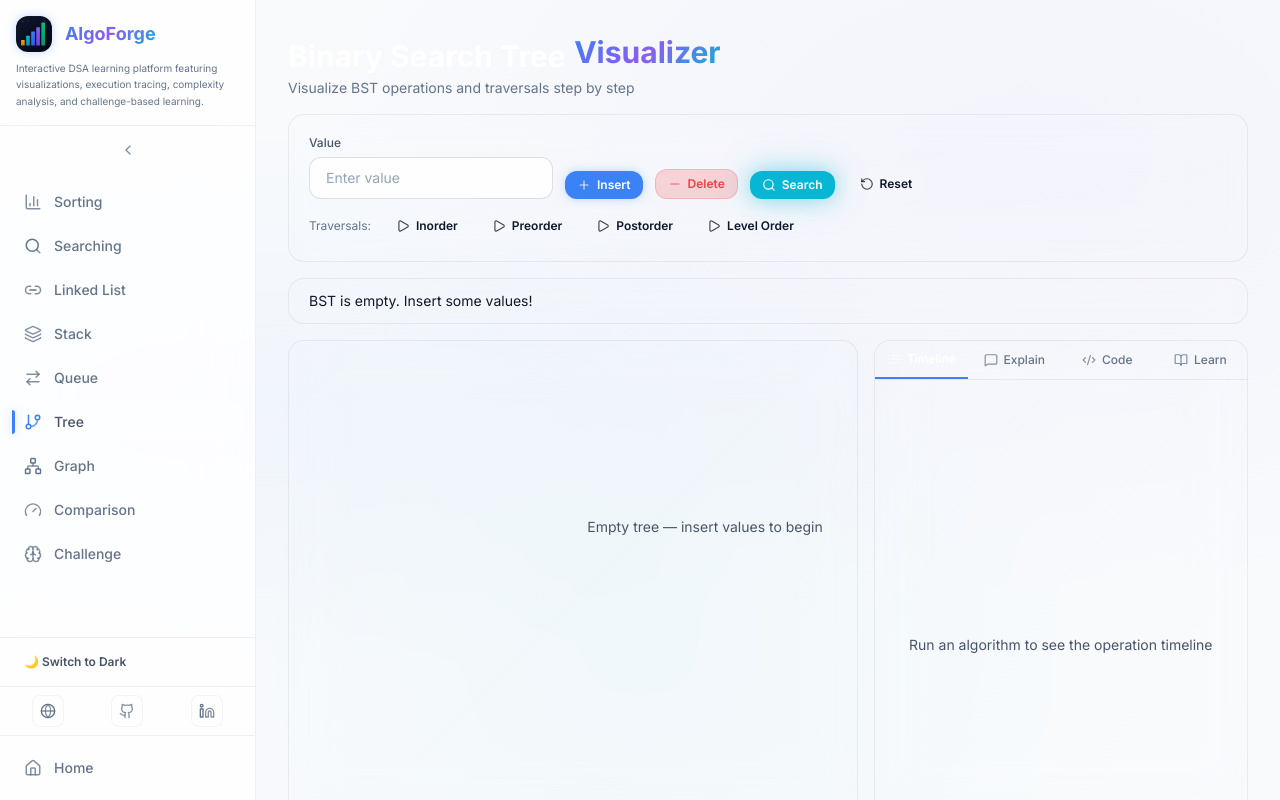
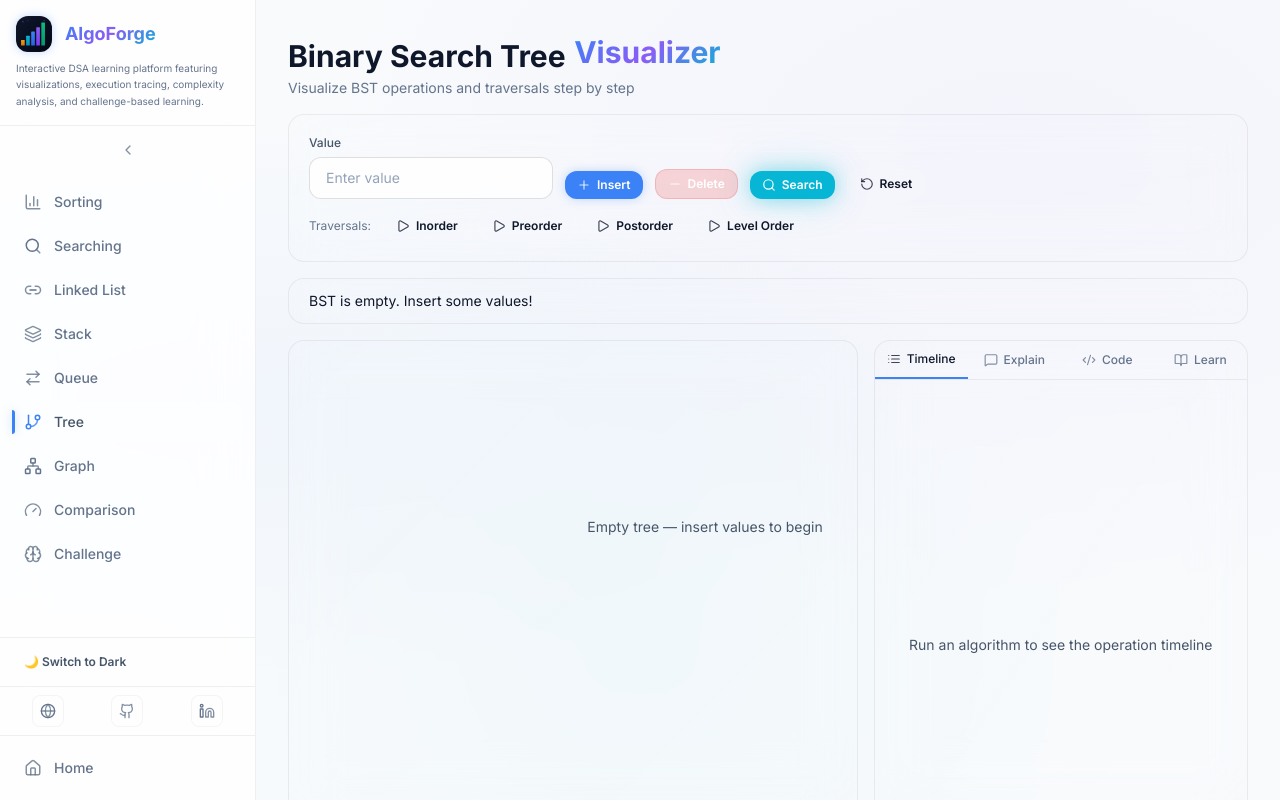
Before and after one commit to YaswanthChowdaryNadendla/AlgoForge-, a React (Vite) app: page /tree in a window 1280 px wide. Built offline with nearby package versions, Linux system fonts and the light colour scheme.

Commit message:
Light mode updated

```diff
--- a/src/components/code/CodeViewer.jsx
+++ b/src/components/code/CodeViewer.jsx
@@ -145,7 +145,7 @@ export default function CodeViewer({ algorithmName, activeLine = null }) {
         <motion.button
           onClick={handleCopy}
           className="flex items-center gap-1.5 px-3 py-1.5 rounded-lg text-xs font-medium
-                     bg-white/[0.05] hover:bg-white/[0.1] text-slate-400 hover:text-white
+                      bg-white/[0.05] hover:bg-white/[0.1] text-slate-400 hover:text-slate-900 dark:hover:text-white
                      border border-white/[0.06] transition-all duration-200"
           whileTap={{ scale: 0.95 }}
         >
@@ -171,8 +171,8 @@ export default function CodeViewer({ algorithmName, activeLine = null }) {
             onClick={() => { setActiveLang(index); setCopied(false); }}
             className={`relative px-3 py-1.5 rounded-lg text-xs font-medium transition-all duration-200
               ${activeLang === index
-                ? 'text-white'
-                : 'text-slate-500 hover:text-slate-300'
+                ? 'text-slate-900 dark:text-white'
+                : 'text-slate-500 hover:text-slate-800 dark:hover:text-slate-300'
               }`}
           >
             {activeLang === index && (
--- a/src/components/layout/Sidebar.jsx
+++ b/src/components/layout/Sidebar.jsx
@@ -40,7 +40,7 @@ function SocialLink({ href, icon: Icon, tooltipText, collapsed }) {
         onMouseLeave={() => setHovered(false)}
         onTouchStart={() => setHovered(true)}
         onTouchEnd={() => setTimeout(() => setHovered(false), 2000)}
-        className="flex items-center justify-center w-8 h-8 rounded-lg bg-white/[0.03] hover:bg-white/[0.08] text-slate-500 hover:text-white border border-white/[0.04] hover:border-white/[0.1] transition-all duration-200"
+        className="flex items-center justify-center w-8 h-8 rounded-lg bg-white/[0.03] hover:bg-white/[0.08] text-slate-500 hover:text-slate-900 dark:hover:text-white border border-white/[0.04] hover:border-white/[0.1] transition-all duration-200"
         whileHover={{ scale: 1.1 }}
       >
         <Icon className="w-4 h-4" />
@@ -122,10 +122,10 @@ export default function Sidebar({ collapsed = false, onToggle }) {
             className={({ isActive }) =>
               `group flex items-center gap-3 px-3 py-2.5 rounded-xl text-sm font-medium
                transition-all duration-200 relative
-               ${isActive
-                 ? 'text-white bg-white/[0.08]'
-                 : 'text-slate-500 hover:text-slate-300 hover:bg-white/[0.04]'
-               }`
+                ${isActive
+                  ? 'text-slate-900 dark:text-white bg-white/[0.08]'
+                  : 'text-slate-500 hover:text-slate-800 dark:hover:text-slate-300 hover:bg-white/[0.04]'
+                }`
             }
           >
             {({ isActive }) => (
--- a/src/components/ui/Tabs.jsx
+++ b/src/components/ui/Tabs.jsx
@@ -19,7 +19,7 @@ export default function Tabs({ tabs, defaultTab = 0, onChange, className = '' })
             className={`
               relative px-4 py-2 rounded-lg text-sm font-medium
               transition-colors duration-200 flex-1
-              ${activeTab === index ? 'text-white' : 'text-slate-500 hover:text-slate-300'}
+              ${activeTab === index ? 'text-slate-900 dark:text-white' : 'text-slate-500 hover:text-slate-800 dark:hover:text-slate-200'}
             `}
           >
             {activeTab === index && (
--- a/src/index.css
+++ b/src/index.css
@@ -508,3 +508,36 @@ html.theme-changing ::after {
 .light .bg-gradient-to-r.from-dark-950\/30.via-transparent.to-dark-950\/30 {
   background-image: linear-gradient(to right, rgba(248, 250, 252, 0.3), transparent, rgba(248, 250, 252, 0.3)) !important;
 }
+
+/* Light Mode text-white utility overrides to prevent invisible text */
+.light .text-white {
+  color: #0f172a !important; /* slate-900 */
+}
+
+/* Retain high-contrast white text for elements with solid dark background styles */
+.light .btn-primary,
+.light .btn-primary *,
+.light .btn-secondary,
+.light .btn-secondary *,
+.light .btn-accent,
+.light .btn-accent *,
+.light [class*="bg-primary"],
+.light [class*="bg-primary"] *,
+.light [class*="bg-secondary"],
+.light [class*="bg-secondary"] *,
+.light [class*="bg-accent"],
+.light [class*="bg-accent"] *,
+.light [class*="bg-emerald"],
+.light [class*="bg-emerald"] *,
+.light [class*="bg-rose"],
+.light [class*="bg-rose"] *,
+.light [class*="bg-success"],
+.light [class*="bg-success"] *,
+.light [class*="bg-danger"],
+.light [class*="bg-danger"] *,
+.light [class*="bg-warning"],
+.light [class*="bg-warning"] *,
+.light .complexity-badge,
+.light .complexity-badge * {
+  color: #ffffff !important;
+}
```
Also changed, not shown: 52 other files (tests, documents, lock files or other folders).
